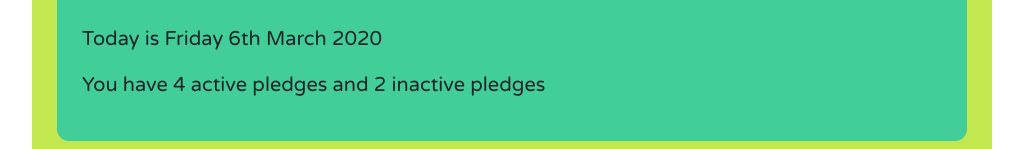
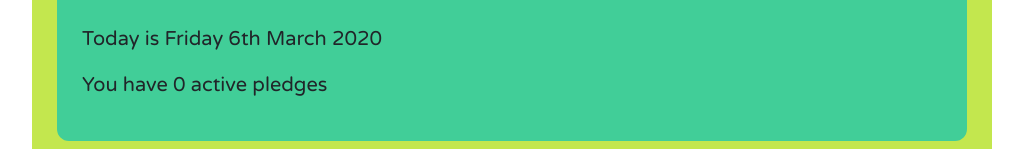
Before and after one commit to helenjgardner/PlanetPledge-frontend, a React (Create React App) app: page / in a window 1280 px wide. Shown: the part 134-283 px from the top of the page, without its empty margins (128-1151 px from the left). Built offline with nearby package versions, Linux system fonts and the light colour scheme; no server answers.

Commit message:
pledgeCount added to Header component

```diff
--- a/src/App.js
+++ b/src/App.js
@@ -12,7 +12,7 @@ class App extends React.Component {
   }
 
   componentDidMount() {
-    axios.get('http://localhost:3001/pledges')
+    axios.get('http://localhost:3002/pledges')
 
       .then(res => {
         this.setState({ pledges: res.data })
@@ -20,8 +20,10 @@ class App extends React.Component {
       .catch(err => console.log(err))
   }
 
+  pledgeCount = () => this.state.pledges.length;
+
   deletePledge = (pledge_id) => {
-    axios.delete("http://localhost:3001/pledges/" + pledge_id)
+    axios.delete("http://localhost:3002/pledges/" + pledge_id)
       .then(res => {
         const currentPledges = this.state.pledges.filter(item => {
           return item.pledge_id !== pledge_id})
@@ -36,7 +38,7 @@ class App extends React.Component {
 
     return (
       <div className='app'>
-        <Header />
+        <Header pledgeCount={this.pledgeCount()} />
         <div id="pledge-container">
           {this.state.pledges.map(pledge => {
             return <Pledge
--- a/src/components/Header.js
+++ b/src/components/Header.js
@@ -11,8 +11,7 @@ class Header extends React.Component {
         <h1>planet pledge</h1>
         <h2>saving the world, one plastic bottle at a time</h2>
         <p>Today is Friday 6th March 2020</p>
-        <p>You have 4 active pledges and 2 inactive pledges</p>
-
+        <p>You have {this.props.pledgeCount} active pledges</p>
       </div>
     );
   }
```
